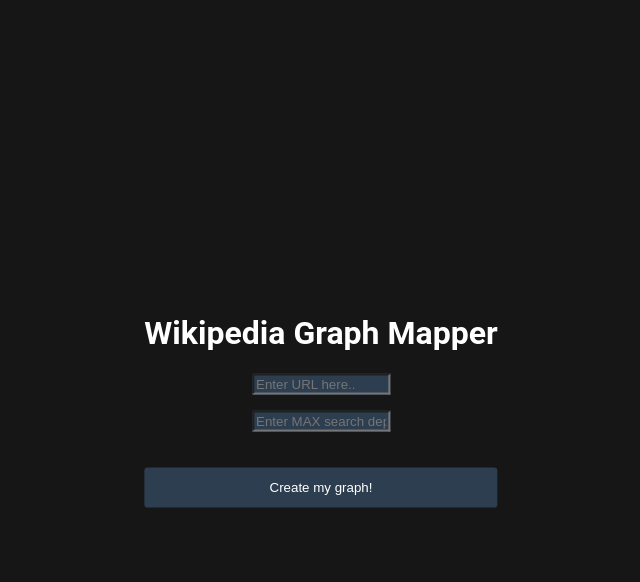
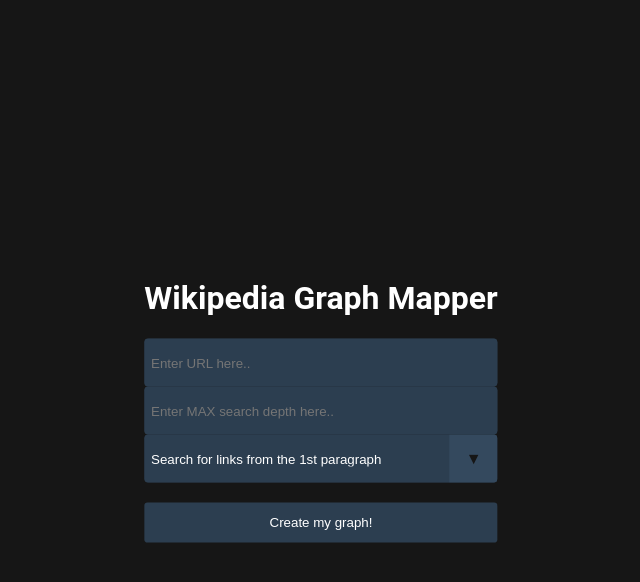
Before and after one commit to deadlycoconuts/wikiweb2, a Flask app: page / in a window 1280 px wide. Shown: the top 582 px of the page, without its empty margins (319-959 px from the left). Run offline with Flask 2, Linux system fonts and the light colour scheme.

Commit message:
Add files via upload

```diff
--- a/main.py
+++ b/main.py
@@ -1,27 +1,42 @@
 #!/usr/bin/env python
 from flask import Flask, flash, redirect, render_template, request, url_for
-from process_link import full_clean_up
+from process_link import generate_lists
 
 app = Flask(__name__)
 app.config['SEND_FILE_MAX_AGE_DEFAULT'] = 0
 
 @app.route("/")
 def index():
-    return render_template("search.html") # displays initial search bar
+    return render_template("search.html",
+    options = ["Search for links from the 1st paragraph", "Search for links from the introduction", "Search for links from the entire page"]) # displays initial search bar
 
 @app.route("/result", methods=['GET', 'POST'])
 def result():
-    data = []
+    #data = []
     #error = None # to implement in the future
     source_url = request.form.get('search_body') # gets search URL from fill-in form
-    max_level = request.form.get('max_level')
-    uastring = request.headers.get('user_agent')
+    max_level = request.form.get('max_level') # gets max search depth
+    search_type = request.form.get('comp_select') # gets search mode
+    uastring = request.headers.get('user_agent') # gets browser type
+
+    # interprets search type picked by user
+    if search_type == "Search for links from the 1st paragraph":
+        search_mode = 1
+    elif search_type == "Search for links from the introduction":
+        search_mode = 2
+    elif search_type == "Search for links from the entire page":
+        search_mode = 3
+    else:
+        search_mode = 0 # or throw some error
+
+    # checks browser type of user
     isMobileBrowser = False
     if "Mobile" in uastring:
         isMobileBrowser = True
+
     # data processing
     if source_url: # to edit throw error/exception
-        nodeList, linkList = full_clean_up(source_url, 0, max_level, isMobileBrowser)
+        nodeList, linkList = generate_lists(source_url, max_level, isMobileBrowser, search_mode)
 
     return render_template("result.html", nodeList = nodeList, linkList = linkList)
 
--- a/process_link.py
+++ b/process_link.py
@@ -5,7 +5,7 @@ from bs4 import BeautifulSoup
 
 HOME_URL = "https://en.wikipedia.org"
 MAX_LEVEL = 1 # max crawl depth
-
+SEARCH_MODE = 1 # default search mode
 #START_URL = "https://en.wikipedia.org/wiki/Unus_pro_omnibus,_omnes_pro_uno"
 
 entryList = []
@@ -25,52 +25,41 @@ def scrape(self_url, currentLevel):
 
     listTags = [] # list to store all hyperlinks found
 
-    # OPTION 1: Use this to search only the FIRST paragraph of each page for hyperlinks
-    tag = soup.find('p') # search for first paragraph
-    while (tag.find('a') != None and 'Coordinates' in tag.find('a').contents) or (tag.get('class') != None): # if first search result is not a pure <p> tag nor a coordinate link
-        tag = tag.findNext('p')
-    listTags.extend(tag.findAll('a'))
-
-    # OPTION 2: Use this to search the introduction of each page only for hyperlinks
-    """
-    stop_at = soup.find('h2') # finds the first h2 element i.e. where the first subsection header is found
-    class_extr = stop_at.find_all_previous('p') # extracts all elements before this element
-    for paragraph in class_extr:
-        listTags.extend(paragraph.findAll('a'))
-    """
-
-    # OPTION 3: Use this to search the entire page for hyperlinks
-    """
-    for paragraph in soup.findAll('p'): # for each paragraph found
-        listTags.extend(paragraph.findAll('a')) # stores all hyperlinks found
-    """
+    if SEARCH_MODE == 1: # OPTION 1: Use this to search only the FIRST paragraph of each page for hyperlinks
+        tag = soup.find('p') # search for first paragraph
+        while (tag.find('a') != None and 'Coordinates' in tag.find('a').contents) or (tag.get('class') != None): # if first search result is not a pure <p> tag nor a coordinate link
+            tag = tag.findNext('p')
+        listTags.extend(tag.findAll('a'))
+    elif SEARCH_MODE == 2: # OPTION 2: Use this to search the introduction of each page only for hyperlinks
+        stop_at = soup.find('h2') # finds the first h2 element i.e. where the first subsection header is found
+        class_extr = stop_at.find_all_previous('p') # extracts all elements before this element
+        for paragraph in class_extr:
+            listTags.extend(paragraph.findAll('a'))
+    elif SEARCH_MODE == 3: # OPTION 3: Use this to search the entire page for hyperlinks
+        for paragraph in soup.findAll('p'): # for each paragraph found
+            listTags.extend(paragraph.findAll('a')) # stores all hyperlinks found
 
     # cleans up list of hyperlinks; retains only relevant links
-    listLinks = [] # stores the name and url of each hyperlink found
+    #listLinks = [] # stores the name and url of each hyperlink found
     listOfFilterKeywords = ['cite_note', 'File', 'wikimedia', 'Help', ':Verifiability', 'Wikipedia:', 'wiktionary.org'] # stores list of keywords that indicates links to be filtered out
     for tag in listTags:
         if not any(keyword in str(tag) for keyword in listOfFilterKeywords): # checks if keyword is found; if so, skip this tag
             if 'title' in tag.attrs and 'href' in tag.attrs: # checks if title and link elements exist in the tag
-                listLinks.append((tag['title'], HOME_URL + tag['href'])) # appends a title-url pair to listLinks
+                #listLinks.append((tag['title'], HOME_URL + tag['href'])) # appends a title-url pair to listLinks
+                entry = {"self_title": self_title, "self_url": self_url, "ext_title": tag['title'], "ext_url": HOME_URL + tag['href'], "current_level": currentLevel} # stores a dictionary of the information regarding each hyperlink i.e. which page it is found on
+                if entry not in entryList: # filters out entries already present
+                    entryList.append(entry)
+                scrape(entry["ext_url"], currentLevel) # depth-search via recursion
     """
-    for tag in listTags:
-        for keyword in listOfFilterKeywords:
-            if keyword in str(tag): # checks if keyword is found; if so, skip this tag
-                continue
-            if 'title' in tag.attrs and 'href' in tag.attrs: # checks if title and link elements exist in the tag
-                listLinks.append((tag['title'], HOME_URL + tag['href'])) # appends a title-url pair to listLinks
-                break
-    """
-
     for link in listLinks: # for each hyperlink found
         entry = {"self_title": self_title, "self_url": self_url, "ext_title": link[0], "ext_url": link[1], "current_level": currentLevel} # stores a dictionary of the information regarding each hyperlink i.e. which page it is found on
         if entry not in entryList: # filters out links already present
             entryList.append(entry)
-        scrape(link[1], currentLevel) # depth-search via recursion
+        scrape(link[1], currentLevel) # depth-search via recursion """
     return entryList
 
 def proc_data(entryList, isMobileBrowser):
-    # creates a list to store all urls found
+    # creates a list to store unique urls found
     urls = list(set([ data['self_url'] for data in entryList ])) # removes URL duplicates from self_urls
     urls.extend(list(set([ data['ext_url'] for data in entryList ]))) # adds other URLs branches to list
 
@@ -93,7 +82,6 @@ def proc_data(entryList, isMobileBrowser):
         if isMobileBrowser:
             strength = 0.6
         else:
-            #strength = (0.2*data["current_level"])
             # strength formula
             strength = 0.8 - 0.4*data["current_level"]/MAX_LEVEL
         linkList.append({"target": data["self_url"], "source": data["ext_url"], "strength": strength})
@@ -101,14 +89,17 @@ def proc_data(entryList, isMobileBrowser):
     return nodeList, linkList
 
 
-def full_clean_up(self_url, currentLevel, max_level, isMobileBrowser):
-    #requests_toolbelt.adapters.appengine.monkeypatch() # patches requests as it has compatibility issues with Google App Engine/ comment this out to test on development server
+def generate_lists(self_url, max_level, isMobileBrowser, search_mode):
+    requests_toolbelt.adapters.appengine.monkeypatch() # patches requests as it has compatibility issues with Google App Engine/ comment this out to test on development server
 
     global MAX_LEVEL
     MAX_LEVEL = int(max_level)
 
+    global SEARCH_MODE
+    SEARCH_MODE = int(search_mode)
+
     # clears list for each new request made
     del entryList[:]
 
-    nodeList, linkList = proc_data(scrape(self_url, currentLevel), isMobileBrowser)
+    nodeList, linkList = proc_data(scrape(self_url, currentLevel = 0), isMobileBrowser)
     return nodeList, linkList
--- a/static/css/style.css
+++ b/static/css/style.css
@@ -6,9 +6,15 @@ body {
   }
   .center-on-page {
     position: absolute;
-    top:50%;
+    top: 50%;
     left: 50%;
-    transform: translate(-50%,-50%);
+    transform: translate(-50%, -50%);
+  }
+  /* Uses alternate settings if screen size is below 600px */
+  @media only screen and (max-width: 600px) {
+    .center-on-page {
+      width: 80%;
+    }
   }
   h1 {
     text-align: center;
@@ -17,18 +23,88 @@ body {
   img {
     vertical-align: middle;
   }
+  /* Input element */
   input {
-    width: 130px;
-    -webkit-transition: width 0.4s ease-in-out;
-    transition: width 0.4s ease-in-out;
-    background-color: #2c3e50;
-    color:#FFFFFF;
+    -webkit-appearance: none;
+    -moz-appearance: none;
+    -ms-appearance: none;
+    appearance: none;
+    outline: 0;
+    box-shadow: none;
+    border: 0 !important;
+    background: #2c3e50;
+    background-image: none;
+    width: 100%;
+    height: 100%;
+    margin: 0;
+    padding: 0 0 0 .5em;
+    color: #fff;
   }
-  /* When the input field gets focus, change its width to 100% */
-  input:focus {
+  /* Input bar class */
+  .input-bar {
+    position: relative;
+    display: block;
     width: 100%;
+    height: 3em;
+    line-height: 3;
+    background: #2c3e50;
+    overflow: hidden;
+    border-radius: .25em;
+    margin: auto;
+  }
+  /* Select element */
+  select {
+    -webkit-appearance: none;
+    -moz-appearance: none;
+    -ms-appearance: none;
+    appearance: none;
+    outline: 0;
+    box-shadow: none;
+    border: 0 !important;
+    background: #2c3e50;
+    background-image: none;
+    width: 100%;
+    height: 100%;
+    margin: 0;
+    padding: 0 0 0 .5em;
+    color: #fff;
+    cursor: pointer;
+  }
+  select::-ms-expand {
+    display: none;
+  }
+  /* Select bar class */
+  .select-bar {
+    position: relative;
+    display: block;
+    width: 100%;
+    height: 3em;
+    line-height: 3;
+    background: #2c3e50;
+    overflow: hidden;
+    border-radius: .25em;
+    margin: auto
+  }
+  /* Arrow */
+  .select-bar::after {
+    content: '\25BC'; /* unicode for downward pointing black triangle */
+    position: absolute;
+    top: 0;
+    right: 0;
+    bottom: 0;
+    padding: 0 1em;
+    background: #34495e;
+    pointer-events: none;
   }
   /* Transition */
+  .select-bar:hover::after {
+    color: #f39c12;
+  }
+  .select-bar::after {
+    -webkit-transition: .25s all ease;
+    -o-transition: .25s all ease;
+    transition: .25s all ease;
+  }
   button{
     -webkit-appearance: none;
     -moz-appearance: none;
@@ -41,7 +117,7 @@ body {
     background-image: none;
     width: 100%;
     height: 40px;
-    margin: 0;
+    margin: auto;
     margin-top: 20px;
     color: #fff;
     cursor: pointer;
--- a/templates/search.html
+++ b/templates/search.html
@@ -12,14 +12,22 @@
         <h1>Wikipedia Graph Mapper</h1>
         <form class="form-inline" method="POST" action="{{ url_for('result')}}">
             <!--Search Form-->
-            <div class="input">
+            <div class="input-bar">
                 <input type="text" name="search_body" placeholder="Enter URL here..">
             </div>
-            <p>
-            <div class="input">
+            <div class="input-bar">
                 <input type="text" name="max_level" placeholder="Enter MAX search depth here..">
             </div>
-            </p>
+            <!--Dropdown list-->
+            <div class="select-bar">
+                <select name="comp_select" class="selectpicker form-control">
+                    {% for option in options %}
+                    <option value="{{ option }}">
+                        {{ option }}
+                    </option>
+                    {% endfor %}
+                </select>
+            </div>
             <!--Button-->
             <button type="submit" class="btn">Create my graph!</button>
         </form>
```
Also changed, not shown: static/js/script.js (+13 -6 lines).
